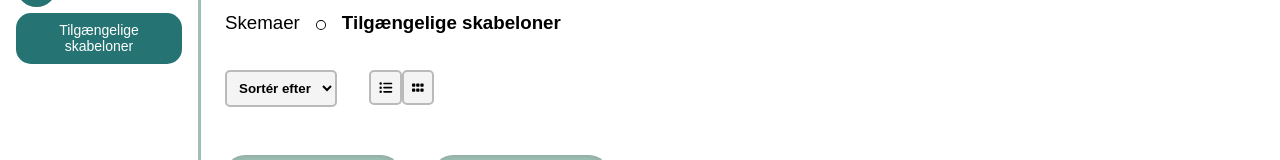
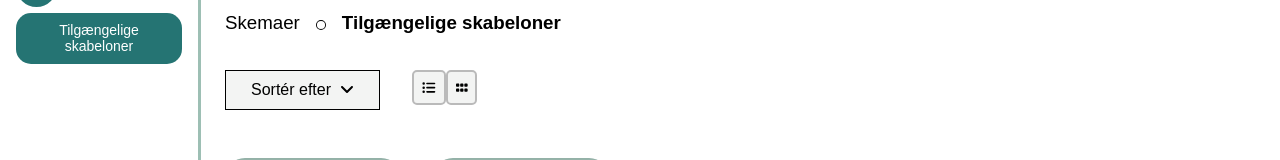
Before and after one commit to SebbeDK/DBI-egenkontrol, a Vue app in the folder DBI-Egenkontrol/: page /skemaer/skabeloner in a window 1280 px wide. Shown: the part 195-355 px from the top of the page. Built offline with nearby package versions, Linux system fonts and the light colour scheme.

Commit message:
rettet til i forhold til nye komponenter

```diff
--- a/DBI-Egenkontrol/src/views/Templates.vue
+++ b/DBI-Egenkontrol/src/views/Templates.vue
@@ -2,14 +2,13 @@
 import BackToTop from '../components/BackToTop.vue'
 import DisplayLayoutButtons from '../components/DisplayLayoutButtons.vue'
 import SeeMore from '../components/SeeMore.vue'
-import SelectOption from '../components/SelectOption.vue'
 import FileCard from '@/components/FileCard.vue'
+import SortFilter from '../components/SortFilter.vue'
 
 </script>
 
 <template>
     <div class="page-content">
-
         <div class="go-back">
             <font-awesome-icon :icon="['fas', 'arrow-left']" />
             <h5>Tilbage til dine skemaer</h5>
@@ -20,9 +19,7 @@ import FileCard from '@/components/FileCard.vue'
             <h3>Tilgængelige skabeloner</h3>
         </div>
         <div class="sort-and-display">
-            <select name="" id="">
-                <option value="">Sortér efter</option>
-            </select>
+            <SortFilter></SortFilter>
             <display-layout-buttons></display-layout-buttons>
         </div>
         <div class="file-cards">
```
